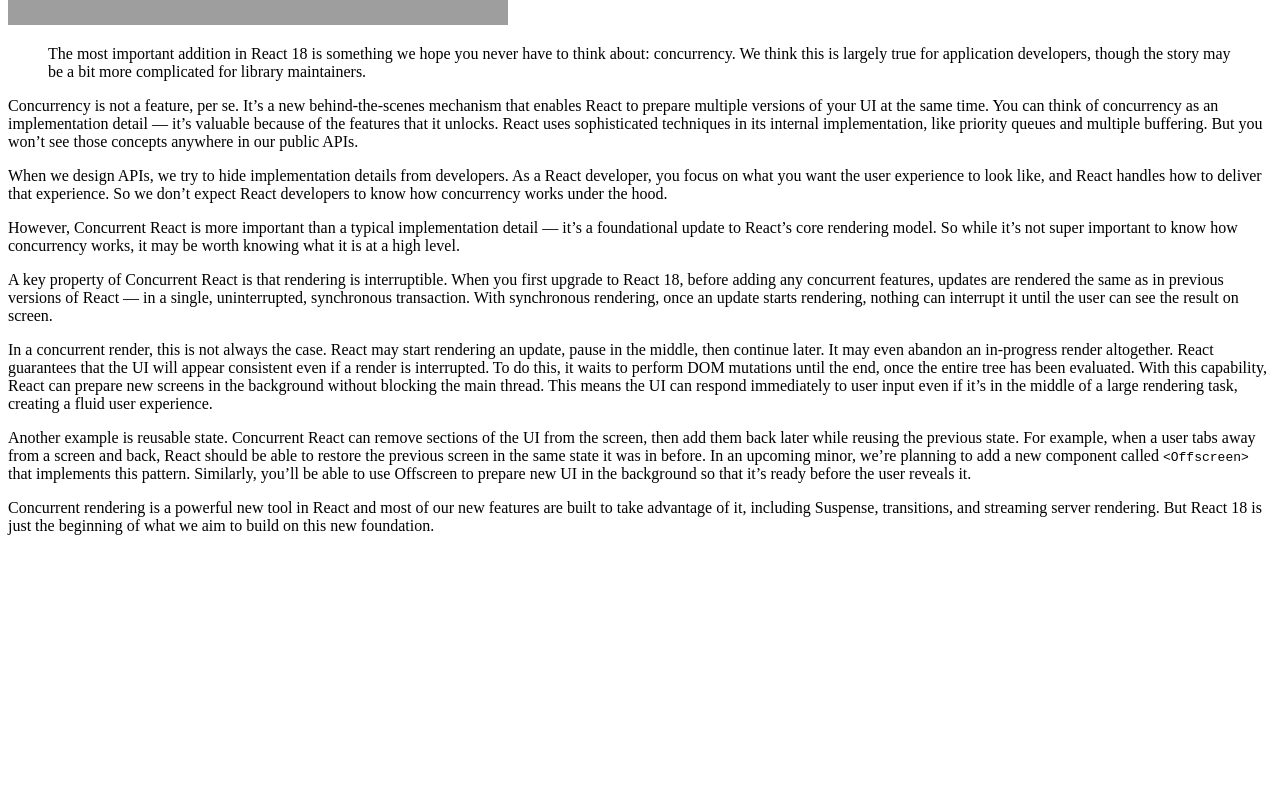
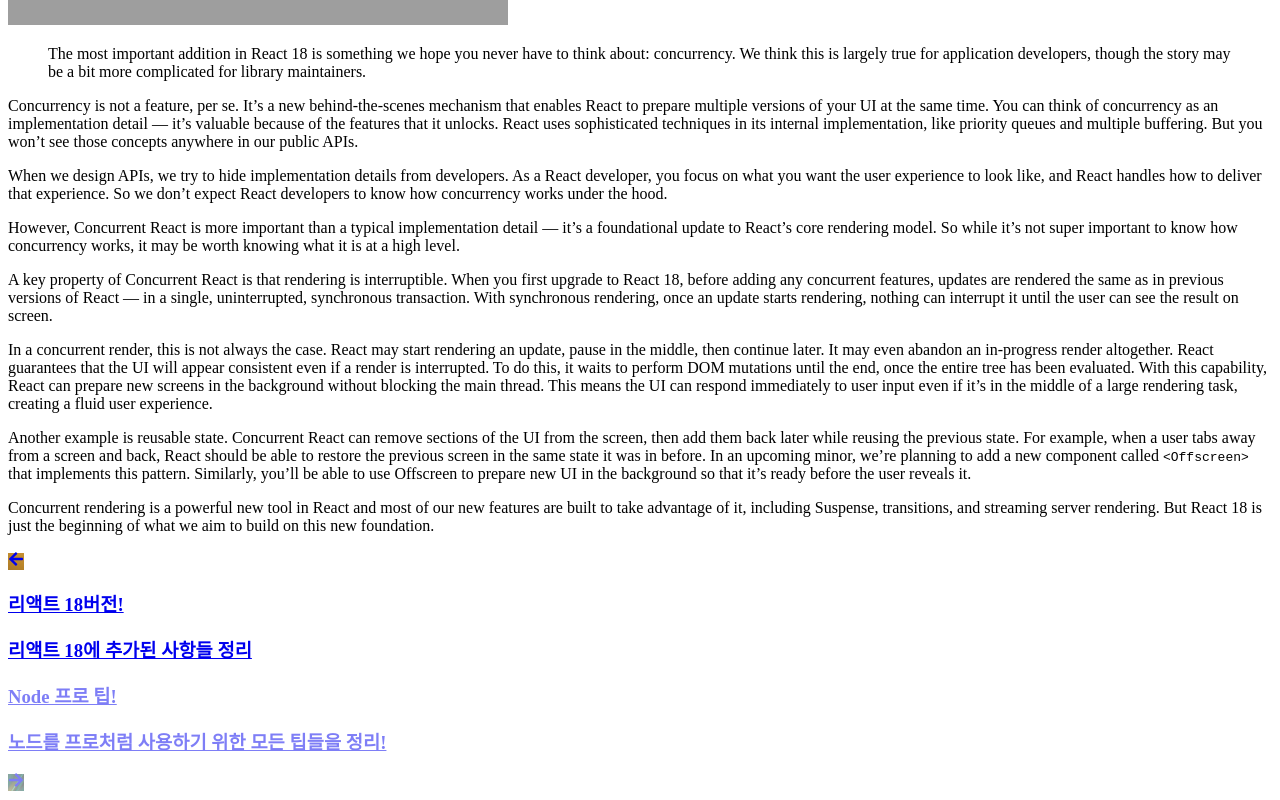
Before and after one commit to jinbaek78/nextjs-practice-blog-with-ellie, a Next.js app: page /posts/best-react-practices in a window 1280 px wide. Shown: the part 1759-2559 px from the top of the page. Before the commit the page ends 2310 px from the top, so only its background shows below. Built offline with nearby package versions, Linux system fonts and the light colour scheme; grey boxes are pictures that could not be loaded.

Commit message:
feat: move to next or previous post page

```diff
--- a/src/app/posts/[slug]/page.tsx
+++ b/src/app/posts/[slug]/page.tsx
@@ -1,15 +1,26 @@
 import MarkdownViewer from '@/components/MarkdownViewer';
-import { getPostData } from '@/service/posts';
+import { getPostData, getPreviousNextPost } from '@/service/posts';
 import Image from 'next/image';
+import Link from 'next/link';
+import path from 'path';
 import { AiTwotoneCalendar } from 'react-icons/ai';
 
+import { FaArrowLeft, FaArrowRight } from 'react-icons/fa';
 type Props = {
   params: {
     slug: string;
   };
 };
 export default async function PostPage({ params: { slug } }: Props) {
-  const { title, content, path, description, date } = await getPostData(slug);
+  const {
+    title,
+    content,
+    path: path,
+    description,
+    date,
+  } = await getPostData(slug);
+  // get prev / next Post
+  const [prevPost, nextPost] = await getPreviousNextPost(path);
 
   return (
     <article className="rounded-2xl overflow-hidden bg-gray-100 shadow-lg m-4">
@@ -31,6 +42,40 @@
         <div className="w-44 border-2 border-sky-600 mt-4 mb-8"></div>
         <MarkdownViewer content={content} />
       </section>
+      <section className="flex w-full">
+        {prevPost && (
+          <Link
+            href={`/posts/${prevPost?.path}`}
+            style={{
+              backgroundImage: `url('/images/posts/${prevPost.path}.png')`,
+            }}
+            className="flex justify-evenly items-center w-full grow bg-cover bg-center h-44"
+          >
+            <FaArrowLeft className="text-6xl text-yellow-300 font-semibold" />
+            <div className="text-white font-semibold">
+              <h1 className="text-3xl font-bold">{prevPost?.title}</h1>
+              <h3 className="text-xl font-normal">{prevPost?.description}</h3>
+            </div>
+          </Link>
+        )}
+        {nextPost && (
+          <Link
+            href={`/posts/${nextPost?.path}`}
+            style={{
+              backgroundImage: `url('/images/posts/${nextPost.path}.png')`,
+              backgroundColor: '#0o0',
+              opacity: '0.5',
+            }}
+            className="flex justify-evenly items-center w-full grow bg-cover bg-center h-44  "
+          >
+            <div className="text-white font-semibold">
+              <h1 className="text-3xl font-bold">{nextPost?.title}</h1>
+              <h3 className="text-xl font-normal">{nextPost?.description}</h3>
+            </div>
+            <FaArrowRight className="text-6xl text-yellow-300 font-semibold" />
+          </Link>
+        )}
+      </section>
     </article>
   );
 }
--- a/src/service/posts.ts
+++ b/src/service/posts.ts
@@ -11,6 +11,16 @@
 };
 
 type PostData = Post & { content: string };
+
+export async function getPreviousNextPost(
+  path: string
+): Promise<(undefined | Post)[]> {
+  return getAllPosts() //
+    .then((posts) => {
+      const index = posts.findIndex((post) => post.path === path);
+      return [posts[index - 1], posts[index + 1]];
+    });
+}
 
 export async function getFeaturedPosts(): Promise<Post[]> {
   return getAllPosts() //
```
